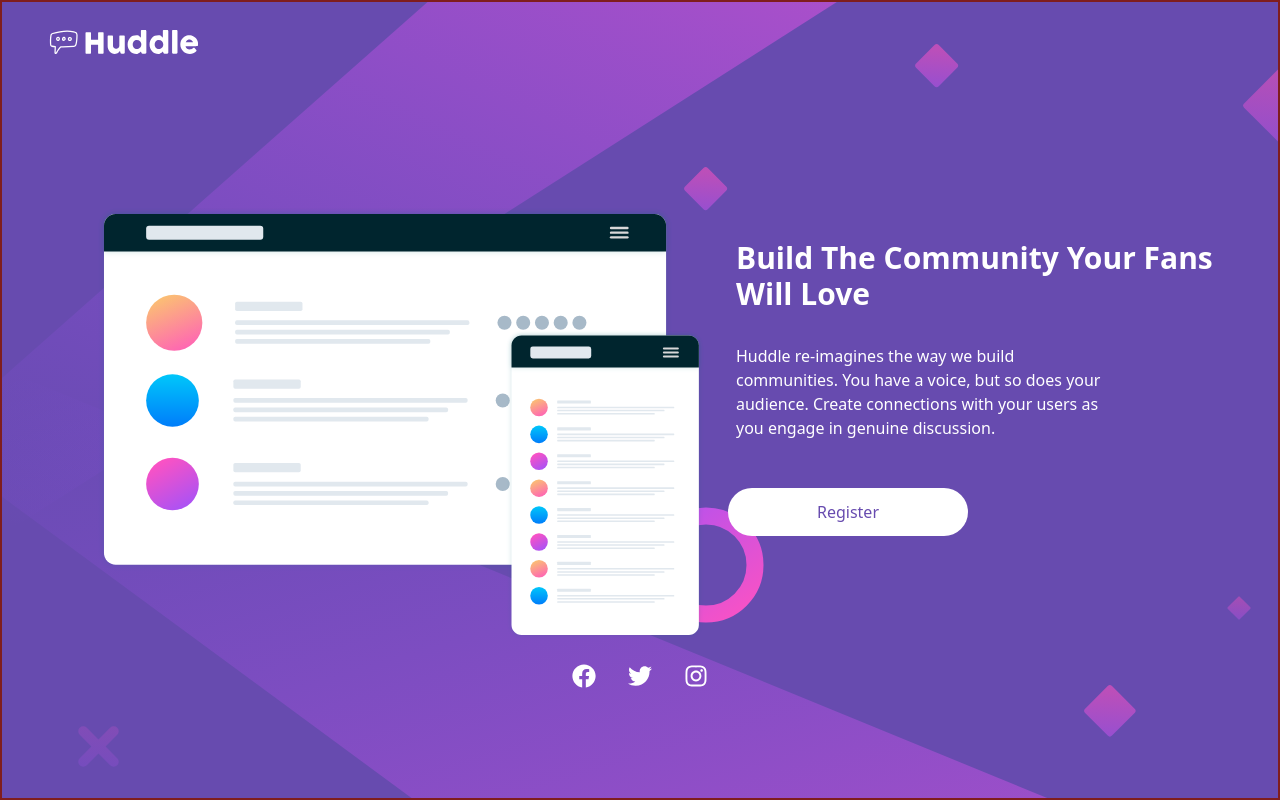
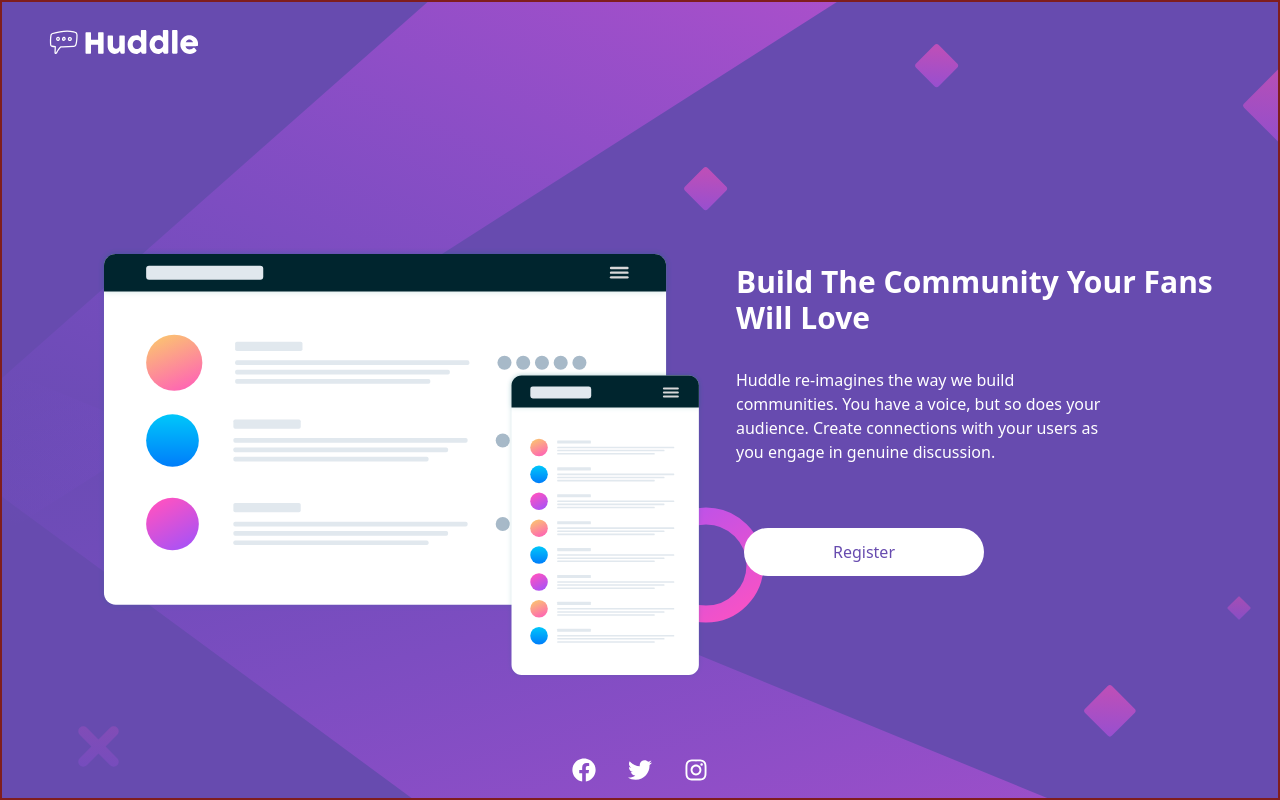
Before and after one commit to zadohu22/Huddle-landing-page-FEM, a React (Create React App) app: page / in a window 1280 px wide. Built offline with nearby package versions, Linux system fonts and the light colour scheme.

Commit message:
finishes site

```diff
--- a/src/App.js
+++ b/src/App.js
@@ -1,8 +1,8 @@
-import mobileBG from './images/images/bg-mobile.svg';
-import deskBG from './images/images/bg-desktop.svg';
-import logo from './images/images/logo.svg';
-import mockup from './images/images/illustration-mockups.svg';
-import { FaFacebook, FaTwitter, FaInstagram } from 'react-icons/fa';
+import mobileBG from "./images/images/bg-mobile.svg";
+import deskBG from "./images/images/bg-desktop.svg";
+import logo from "./images/images/logo.svg";
+import mockup from "./images/images/illustration-mockups.svg";
+import { FaFacebook, FaTwitter, FaInstagram } from "react-icons/fa";
 
 const App = () => {
   return (
@@ -12,13 +12,13 @@ const App = () => {
         alt='logo'
         className='self-start justify-self-start absolute top-5 left-10 w-40'
       />
-			<div className='flex flex-col justify-center items-center lg:flex-row'>
-				<div className='p-4 mt-32 max-w-[70%] min-w-[75%] lg:max-w-[75%] lg:min-w-[50%] lg:ml-20'>
+      <div className='content-container w-full h-full flex flex-col justify-center items-center lg:flex-row'>
+        <div className='p-4 mt-32 max-w-[416px] lg:max-w-[75%] lg:min-w-[50%] lg:ml-20'>
           <img src={mockup} alt='mockup' />
         </div>
 
-				<div>
-					<div className='text-center lg:text-left text-3xl mt-10 text-white font-bold p-4'>
+        <div className='relative info-container w-full h-full flex flex-col justify-center items-center mb-20 lg:mb-0'>
+          <div className='text-center md:text-left lg:self-start text-3xl mt-10 text-white font-bold p-4'>
             <h1>Build The Community Your Fans Will Love</h1>
           </div>
           <div className='text-center lg:text-left  text-white p-4'>
@@ -27,21 +27,18 @@ const App = () => {
               but so does your audience. Create connections with your users as
               you engage in genuine discussion.
             </p>
-					</div>
-
-					<div className='text-center lg:text-left'>
-						<button className='w-[15em] h-12 rounded-3xl bg-white text-violetHuddle mt-8 lg:ml-2 hover:bg-soft-magenta hover:text-white'>
+            <div className='text-center lg:text-left lg:mt-8 lg:ml-2 md:relative md:top-0'>
+              <button className='w-[15em] h-12 rounded-3xl mt-8 bg-white text-violetHuddle hover:bg-soft-magenta hover:text-white'>
                 Register
               </button>
             </div>
           </div>
         </div>
-
-			<div className='h-10 mb-10 w-full flex text-white text-2xl justify-center items-center gap-8'>
-				{/* <img src={<FaFacebook />} alt='' /> */}
+        <div className='absolute bottom-4 w-full flex text-white text-2xl justify-center items-center gap-8'>
           <FaFacebook className='cursor-pointer hover:text-soft-magenta' />
           <FaTwitter className='cursor-pointer hover:text-soft-magenta' />
           <FaInstagram className='cursor-pointer hover:text-soft-magenta' />
+        </div>
       </div>
     </div>
   );
--- a/src/index.css
+++ b/src/index.css
@@ -2,8 +2,11 @@
 @tailwind components;
 @tailwind utilities;
 
-html, body{
+html, body, #root{
   width: 100%;
   min-height: 100%;
-  height: 100vh;
 }
+
+body{
+  min-height: 100%;
+}
```
Also changed, not shown: 1 other file (tests, documents, lock files or other folders). Lines whose indentation alone changed are shown as unchanged.
